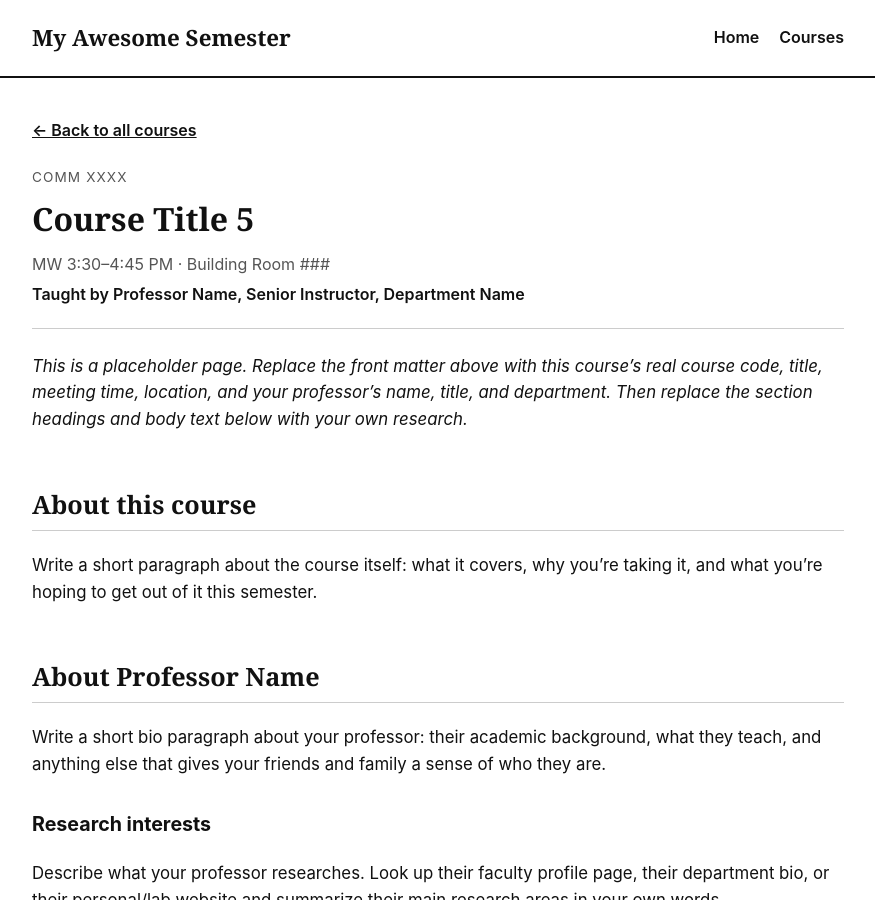
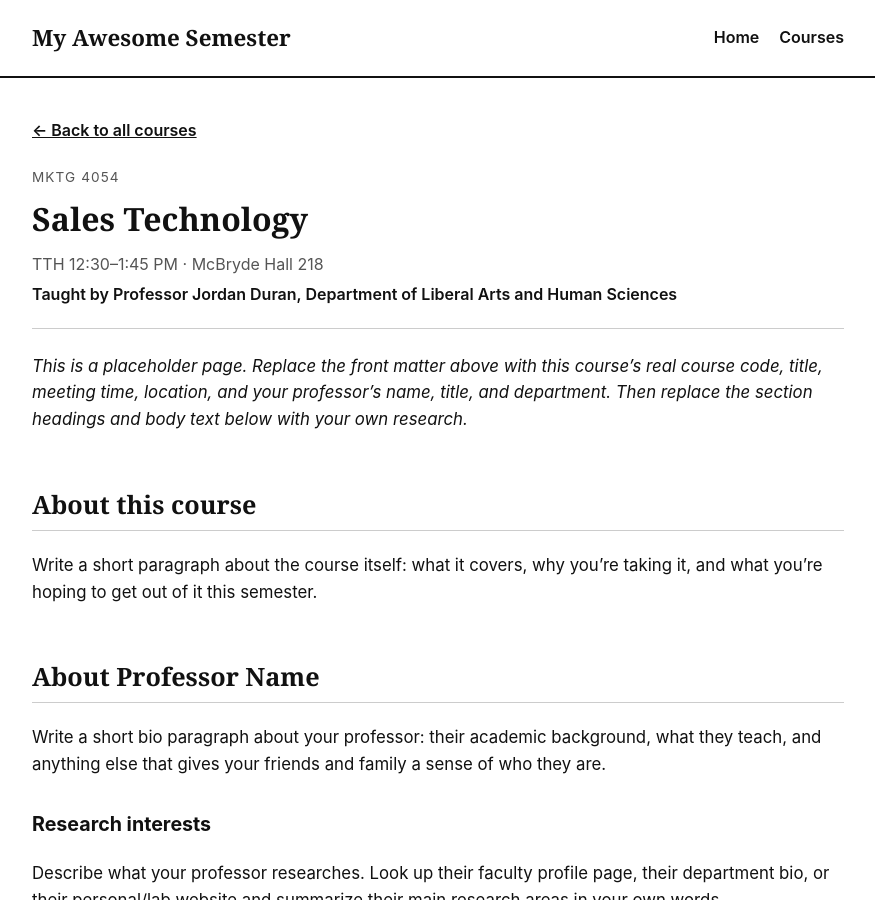
Before and after one commit to annaolszowy27/myawesomesemester, a Jekyll site: the page built from _courses/course-05.md, in a window 1280 px wide and 900 px high. Shown: the whole window, without its empty margins (202-1077 px from the left). Built offline with Jekyll 4.4.1, drawn with Linux system fonts in a browser that asks for light colours.

Commit message:
Update course-05.md
updated course 5

```diff
--- a/_courses/course-05.md
+++ b/_courses/course-05.md
@@ -1,12 +1,11 @@
 ---
 course_number: 5
-course_code: "COMM XXXX"
-course_title: "Course Title 5"
-meeting_time: "MW 3:30–4:45 PM"
-location: "Building Room ###"
-instructor_name: "Professor Name"
-instructor_title: "Senior Instructor"
-instructor_department: "Department Name"
+course_code: "MKTG 4054"
+course_title: "Sales Technology"
+meeting_time: "TTH 12:30–1:45 PM"
+location: "McBryde Hall 218"
+instructor_name: "Professor Jordan Duran"
+instructor_department: "Department of Liberal Arts and Human Sciences"
 ---
 
 _This is a placeholder page. Replace the front matter above with this course's real
```
